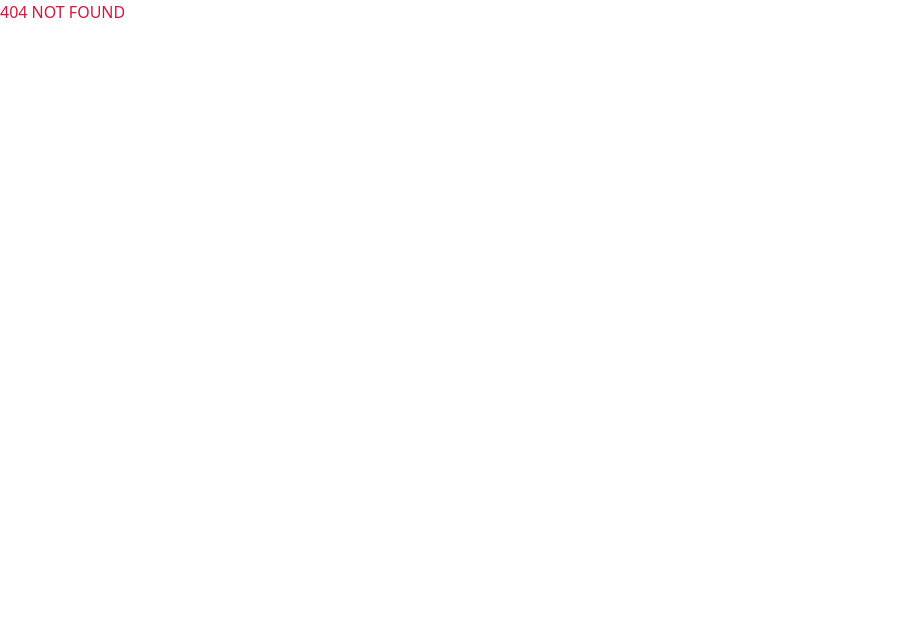
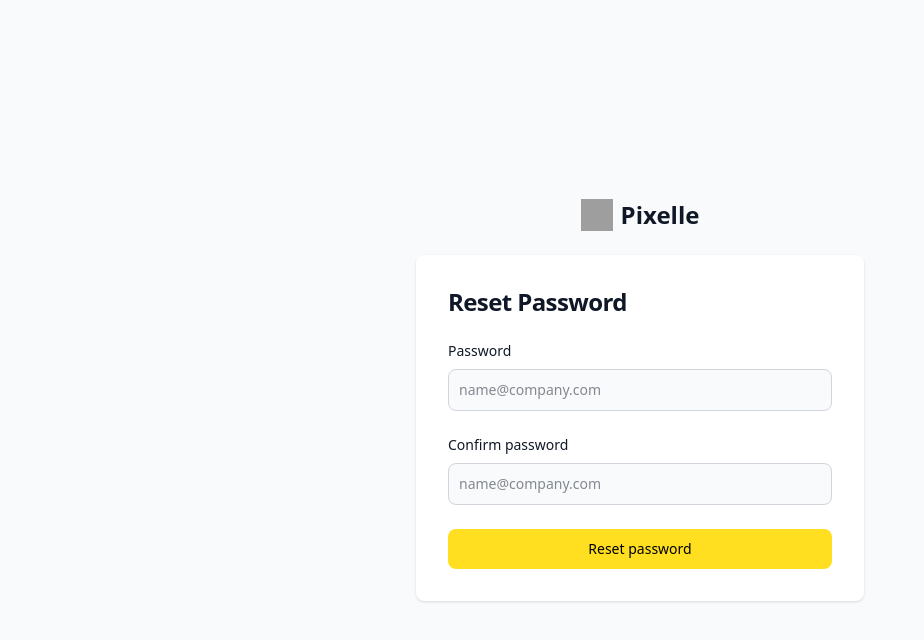
Before and after one commit to MadhavGupta95/Printrest-Copy, a React (Vite) app in the folder app/: page /reset-password/1 in a window 1280 px wide. Before the commit this address had no page. Shown: the top 640 px of the page, without its empty margins (0-924 px from the left). Built offline with nearby package versions, Linux system fonts and the light colour scheme; grey boxes are pictures that could not be loaded.

Commit message:
auth components complete

```diff
--- a/app/src/App.jsx
+++ b/app/src/App.jsx
@@ -26,7 +26,7 @@ function App() {
         <Route path="/login" element={<Login />}></Route>
         <Route path="/signup" element={<Signup />}></Route>
         <Route path="/forgot-password" element={<ForgotPassword />}></Route>
-        <Route path="/reset-password" element={<ResetPassword />}></Route>
+        <Route path="/reset-password/:token" element={<ResetPassword />}></Route>
       </Routes>
     </>
   );
--- a/app/src/components/auth/ForgotPassword.jsx
+++ b/app/src/components/auth/ForgotPassword.jsx
@@ -1,5 +1,6 @@
 import React, { useState } from "react";
 import CustomAxios from "../../utils/axios";
+import toast from "react-hot-toast";
 const ForgotPassword = () => {
   const [email, setEmail] = useState("");
   const [message, setMessage] = useState("");
@@ -7,10 +8,23 @@ const ForgotPassword = () => {
     e.preventDefault();
     try {
       const res = await CustomAxios.post("/auth/forgot-password", { email });
-      console.log(res);
-      setMessage(
-        "Check your email for the link to reset your password. If it doesn't appear within a few minutes, check your spam folder."
-      );
+      if (!email) {
+        return toast.error("Type your email");
+      }
+      if (res.success) {
+        toast.success("Email sent successfully");
+        console.log(res);
+        setMessage(
+          "Check your email for the link to reset your password. If it doesn't appear within a few minutes, check your spam folder."
+        );
+        return;
+      } else {
+        toast.error(res.message);
+      }
+      // console.log(res);
+      //   setMessage(
+      //     "Check your email for the link to reset your password. If it doesn't appear within a few minutes, check your spam folder."
+      //   );
     } catch (error) {
       console.log(error.message);
     }
--- a/app/src/components/auth/ResetPassword.jsx
+++ b/app/src/components/auth/ResetPassword.jsx
@@ -1,18 +1,30 @@
 import React, { useState } from "react";
 import CustomAxios from "../../utils/axios";
+import { useNavigate, useParams } from "react-router";
+import toast from "react-hot-toast";
 const ResetPassword = () => {
-  const [email, setEmail] = useState("");
-  const [message, setMessage] = useState("");
+  const [password, setPassword] = useState("");
+  const [confirmPassword, setConfirmPassword] = useState("");
+  const navigate = useNavigate();
+  const { token } = useParams();
   const handleSubmit = async (e) => {
     e.preventDefault();
     try {
-      const res = await CustomAxios.post("/auth/forgot-password", { email });
-      console.log(res);
-      setMessage(
-        "Check your email for the link to reset your password. If it doesn't appear within a few minutes, check your spam folder."
-      );
+      if (password !== confirmPassword) {
+        return toast.error("Passwords do not match");
+      }
+      const response = await CustomAxios.post(`/auth/reset-password/${token}`, {
+        password,
+      });
+      if(response.data){
+        toast.success("Password reset successfully")
+        navigate("/login");
+        return
+      }
+      toast.error(response.message);
     } catch (error) {
       console.log(error.message);
+      toast.error('Something went wrong')
     }
   };
 
@@ -36,24 +48,19 @@ const ResetPassword = () => {
               <h1 class="text-xl font-bold leading-tight tracking-tight text-gray-900 md:text-2xl white:text-white">
                 Reset Password
               </h1>
-              {message && (
-                <div className="text-sm text-gray-600 dark:text-gray-400">
-                  {message}{" "}
-                </div>
-              )}
               <form class="space-y-4 md:space-y-6" action="#">
                 <div>
                   <label
-                    for="Currentpassword"
+                    for="Password"
                     class="block mb-2 text-sm font-medium text-gray-900 white:text-white"
                   >
-                    Current password
+                    Password
                   </label>
                   <input
-                    onChange={(e) => setpassword(e.target.value)}
-                    type="Currentpassword"
-                    name="Currentpassword"
-                    id="Currentpassword"
+                    onChange={(e) => setPassword(e.target.value)}
+                    type="Password"
+                    name="Password"
+                    id="Password"
                     class="bg-gray-50 border border-gray-300 text-gray-900 text-sm rounded-lg focus:ring-primary-600 focus:border-primary-600 block w-full p-2.5 white:bg-gray-700 white:border-gray-600 white:placeholder-gray-400 white:text-white white:focus:ring-blue-500 white:focus:border-blue-500"
                     placeholder="name@company.com"
                     required=""
@@ -61,16 +68,16 @@ const ResetPassword = () => {
                 </div>
                 <div>
                   <label
-                    for="Newpassword"
+                    for="Confirmpassword"
                     class="block mb-2 text-sm font-medium text-gray-900 white:text-white"
                   >
-                    New password
+                    Confirm password
                   </label>
                   <input
-                    onChange={(e) => setpassword(e.target.value)}
-                    type="Newpassword"
-                    name="Newpassword"
-                    id="Newpassword"
+                    onChange={(e) => setConfirmPassword(e.target.value)}
+                    type="password"
+                    name="Confirmpassword"
+                    id="Confirmpassword"
                     class="bg-gray-50 border border-gray-300 text-gray-900 text-sm rounded-lg focus:ring-primary-600 focus:border-primary-600 block w-full p-2.5 white:bg-gray-700 white:border-gray-600 white:placeholder-gray-400 white:text-white white:focus:ring-blue-500 white:focus:border-blue-500"
                     placeholder="name@company.com"
                     required=""
@@ -81,7 +88,7 @@ const ResetPassword = () => {
                   type="submit"
                   class="w-full bg-yellow-300 text-blue bg-primary-400 hover:bg-blue-300 focus:ring-2 focus:outline-none focus:ring-blue-600 font-medium rounded-lg text-sm px-5 py-2.5 text-center white:bg-primary-600 white:hover:bg-primary-700 white:focus:ring-primary-800 transition ease-in-out"
                 >
-                Reset password
+                  Reset password
                 </button>
               </form>
             </div>
```
Also changed, not shown: 4 other files (tests, documents, lock files or other folders).
